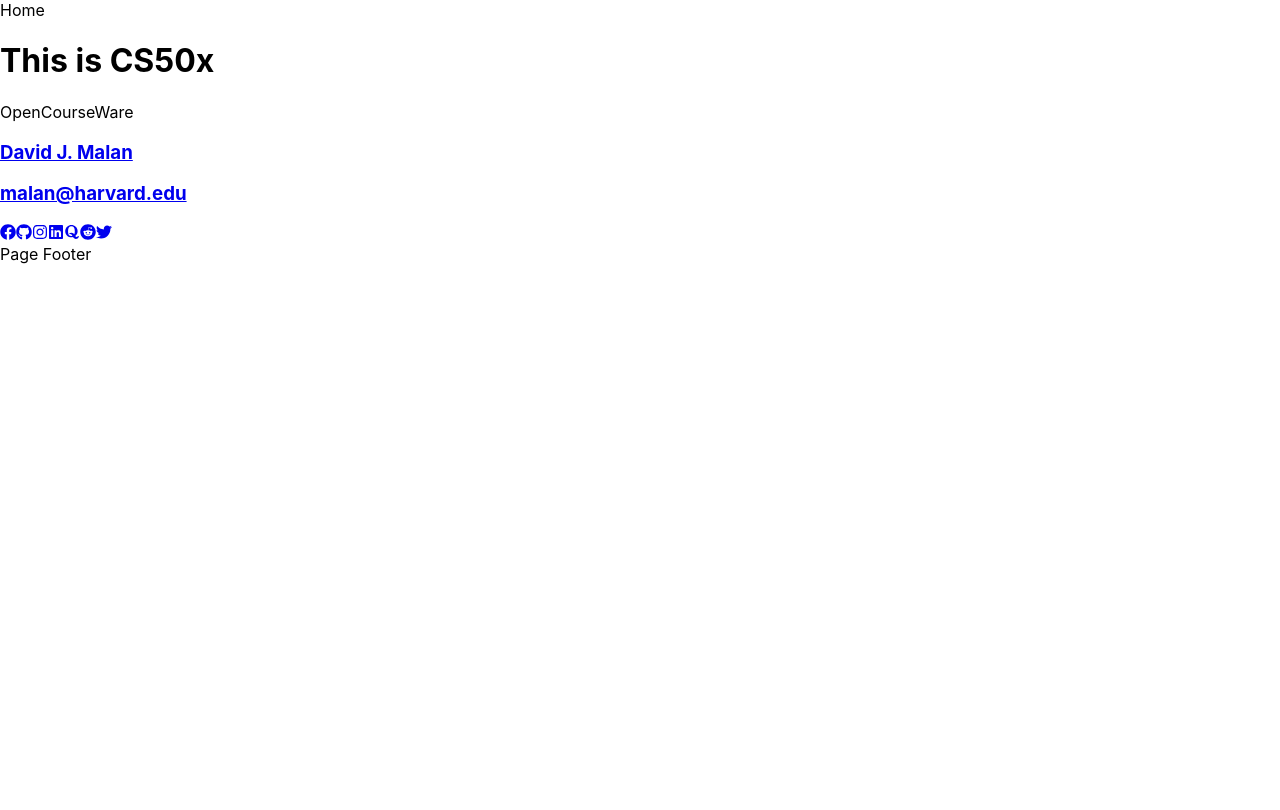
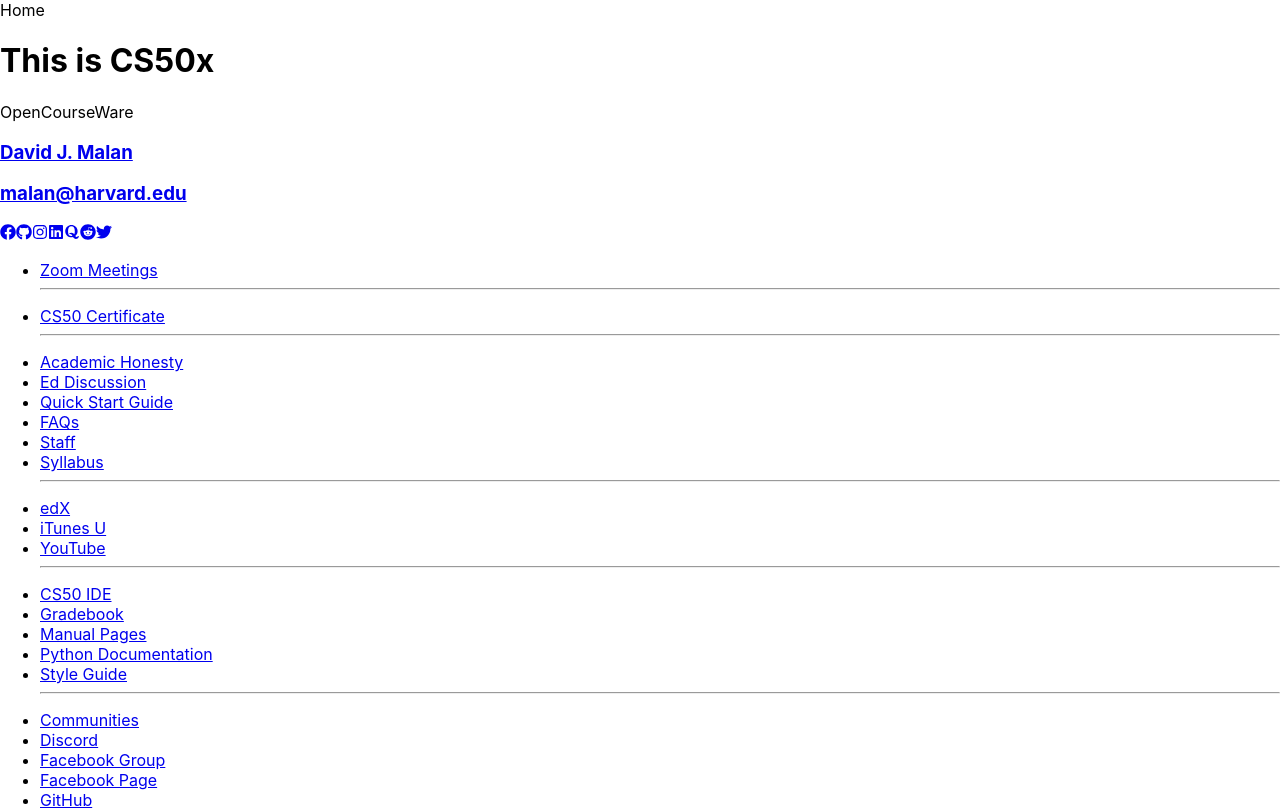
Before and after one commit to M-Hafez22/cs50x-concept, a React (Create React App) app: page / in a window 1280 px wide. Shown: the top 810 px of the page. Built offline with nearby package versions, Linux system fonts and the light colour scheme.

Commit message:
Add Footer content

```diff
--- a/src/components/Footer.js
+++ b/src/components/Footer.js
@@ -1,9 +1,24 @@
 import React from 'react'
+import footerData from '../data/footerLinks'
 
 function Footer() {
+    // Loop through Lists
+    const lists = Object.keys(footerData).map(key => (
+        <ul key={key}>
+            {
+                //Loop inside every list
+                (footerData[key].map(i => (
+                    <li><a key={i.name} href={i.link}>{i.name}</a></li>
+                )))
+            }
+            {/* Add seperator between  lists */}
+            <hr></hr>
+        </ul>
+    ))
+
     return (
         <div>
-            Page Footer
+            {lists}
         </div>
     )
 }
```
